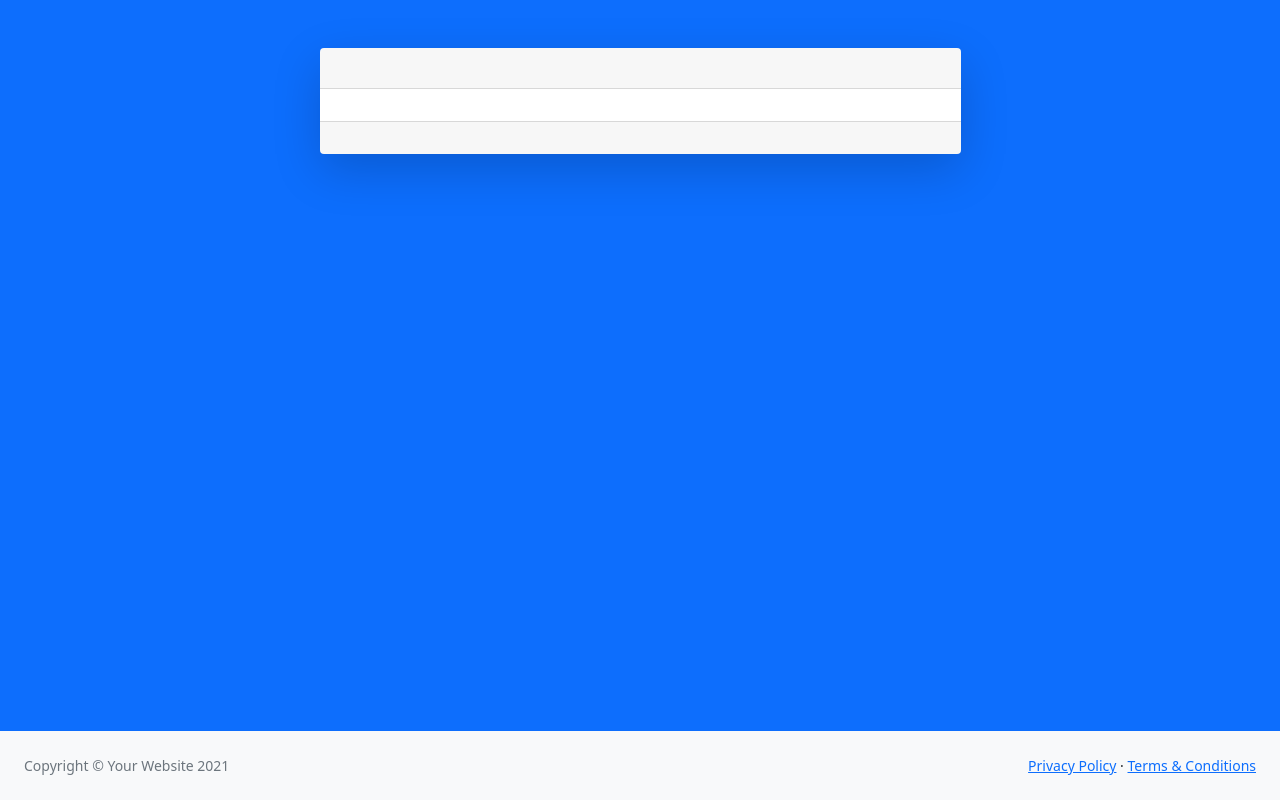
After one commit to MaxNstk/financeiro, a Django app: template templates/generic/un_logged_base.html in a window 1280 px wide. The commit adds this page. Run offline with Django 3.2, Linux system fonts and the light colour scheme; the template is opened without the code that fills it, so the values that code supplies are empty; some libraries are stand-ins or nearby versions.

Commit message:
base un logged

```diff
--- a/templates/generic/base.html
+++ b/templates/generic/base.html
@@ -57,7 +57,7 @@
                         </nav>
                     </div>
 
-                    <a class="nav-link" href="index.html">
+                    <a class="nav-link" href="#">
                         <div class="sb-nav-link-icon"><i class="fas fa-tachometer-alt"></i></div>
                         Dashboard
                     </a>
--- /dev/null
+++ b/templates/generic/un_logged_base.html
@@ -0,0 +1,54 @@
+{% load static %}
+<!DOCTYPE html>
+<html lang="en">
+<head>
+    <meta charset="utf-8" />
+    <meta http-equiv="X-UA-Compatible" content="IE=edge" />
+    <meta name="viewport" content="width=device-width, initial-scale=1, shrink-to-fit=no" />
+    <meta name="description" content="" />
+    <meta name="author" content="" />
+    <title>Register - SB Admin</title>
+    <link href='{% static 'css/styles.css' %}' rel="stylesheet" />
+    <script src="https://cdnjs.cloudflare.com/ajax/libs/font-awesome/5.15.3/js/all.min.js" crossorigin="anonymous"></script>
+</head>
+<body class="bg-primary">
+<div id="layoutAuthentication">
+    <div id="layoutAuthentication_content">
+        <main>
+            <div class="container">
+                <div class="row justify-content-center">
+                    <div class="col-lg-7">
+                        <div class="card shadow-lg border-0 rounded-lg mt-5">
+                            <div class="card-header"><h3 class="text-center font-weight-light my-4">{% block form-title %}{% endblock %}</h3></div>
+                            <div class="card-body">
+                                {% block content %}
+                                {% endblock %}
+                            </div>
+                            <div class="card-footer text-center py-3">
+                                <div class="small">{% block form-footer %}{% endblock %}</div>
+                            </div>
+                        </div>
+                    </div>
+                </div>
+            </div>
+        </main>
+    </div>
+    <div id="layoutAuthentication_footer">
+        <footer class="py-4 bg-light mt-auto">
+            <div class="container-fluid px-4">
+                <div class="d-flex align-items-center justify-content-between small">
+                    <div class="text-muted">Copyright &copy; Your Website 2021</div>
+                    <div>
+                        <a href="#">Privacy Policy</a>
+                        &middot;
+                        <a href="#">Terms &amp; Conditions</a>
+                    </div>
+                </div>
+            </div>
+        </footer>
+    </div>
+</div>
+<script src="https://cdn.jsdelivr.net/npm/bootstrap@5.1.3/dist/js/bootstrap.bundle.min.js" crossorigin="anonymous"></script>
+<script src="{% static 'js/scripts.js' %}"></script>
+</body>
+</html>
```
